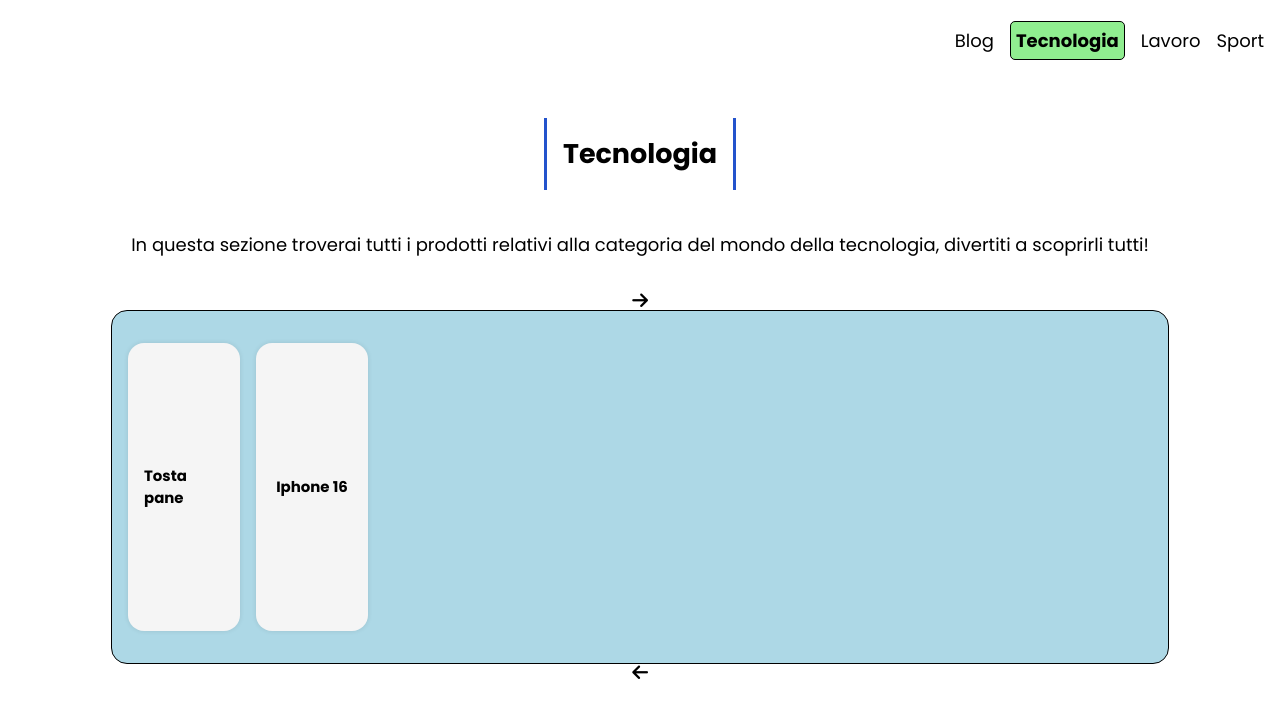
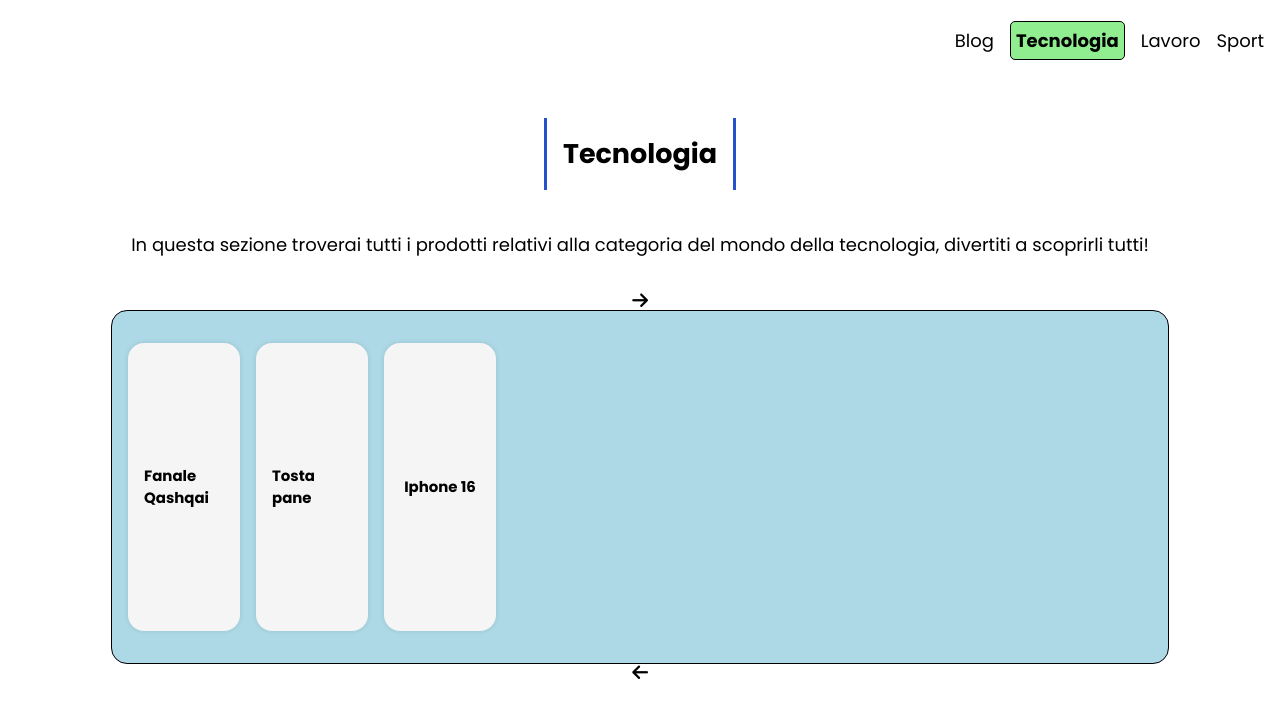
Before and after one commit to Parminico/BlogAmz, a React (Create React App) app: page /technology in a window 1280 px wide. Shown: the top 718 px of the page. Built offline with nearby package versions, Linux system fonts and the light colour scheme.

Commit message:
Update Technology.js

```diff
--- a/src/Product/Technology.js
+++ b/src/Product/Technology.js
@@ -1,5 +1,35 @@
 
 export const technology = [
+    {
+        id: 3,
+        title: 'Fanale Qashqai',
+        description: `   Fanale Posteriore Sinistro per Nissan Qashqai (2010-2013) – La Mia Esperienza Diretta
+
+Se c’è una cosa che mi manda in tilt, è vedere la mia auto con un fanale rotto o danneggiato. Non solo è esteticamente fastidioso, ma può diventare anche un problema di sicurezza. Così, quando ho avuto bisogno di sostituire il fanale posteriore sinistro della mia Nissan Qashqai J10 (2011), ho deciso di provare questo modello.
+
+⸻
+
+Montaggio: più facile del previsto
+
+A primo impatto, il fanale mi è sembrato solido e ben costruito. La lente in plastica nera ha un aspetto elegante e si abbina perfettamente al design dell’auto. Il LED interno è già integrato, quindi nessun problema su quel fronte.
+
+Ora, ammetto di non essere un meccanico, quindi l’idea di smontare e montare un fanale mi metteva un po’ di ansia. Ma devo dire che è stato più semplice di quanto pensassi. Il fanale si allinea perfettamente agli attacchi originali della mia Qashqai e, in pochi minuti, era già fissato al suo posto. L’unico dettaglio da tenere a mente è che la lampadina della freccia non è inclusa, quindi se la vecchia è rotta, meglio procurarsene una in anticipo.
+
+⸻
+
+Performance e qualità
+
+Una volta montato, ho acceso l’auto per verificare che tutto funzionasse a dovere. E devo dire che il risultato è stato impeccabile. L’intensità del LED è ottima, la luce si diffonde in modo uniforme e il design è identico a quello originale. A livello estetico, la mia Qashqai sembra esattamente come prima, senza quella fastidiosa asimmetria che mi dava noia ogni volta che guardavo lo specchietto.
+
+Dopo qualche settimana di utilizzo, posso confermare che il fanale resiste bene alle intemperie. Pioggia, sporco e umidità non hanno dato problemi, e il sistema di fissaggio tiene perfettamente.
+
+⸻
+
+Conclusione
+
+Se hai una Nissan Qashqai tra il 2010 e il 2013 e cerchi un sostituto perfetto per il fanale originale, questo modello è la scelta giusta. Facile da montare, ben costruito e con una resa luminosa impeccabile. Unica accortezza: ricordati di procurarti la lampadina della freccia, perché non è inclusa.`,
+        url: 'https://amzn.to/4iFm1jU'
+    },
     {
         id: 2,
         title: 'Tosta pane',
```
